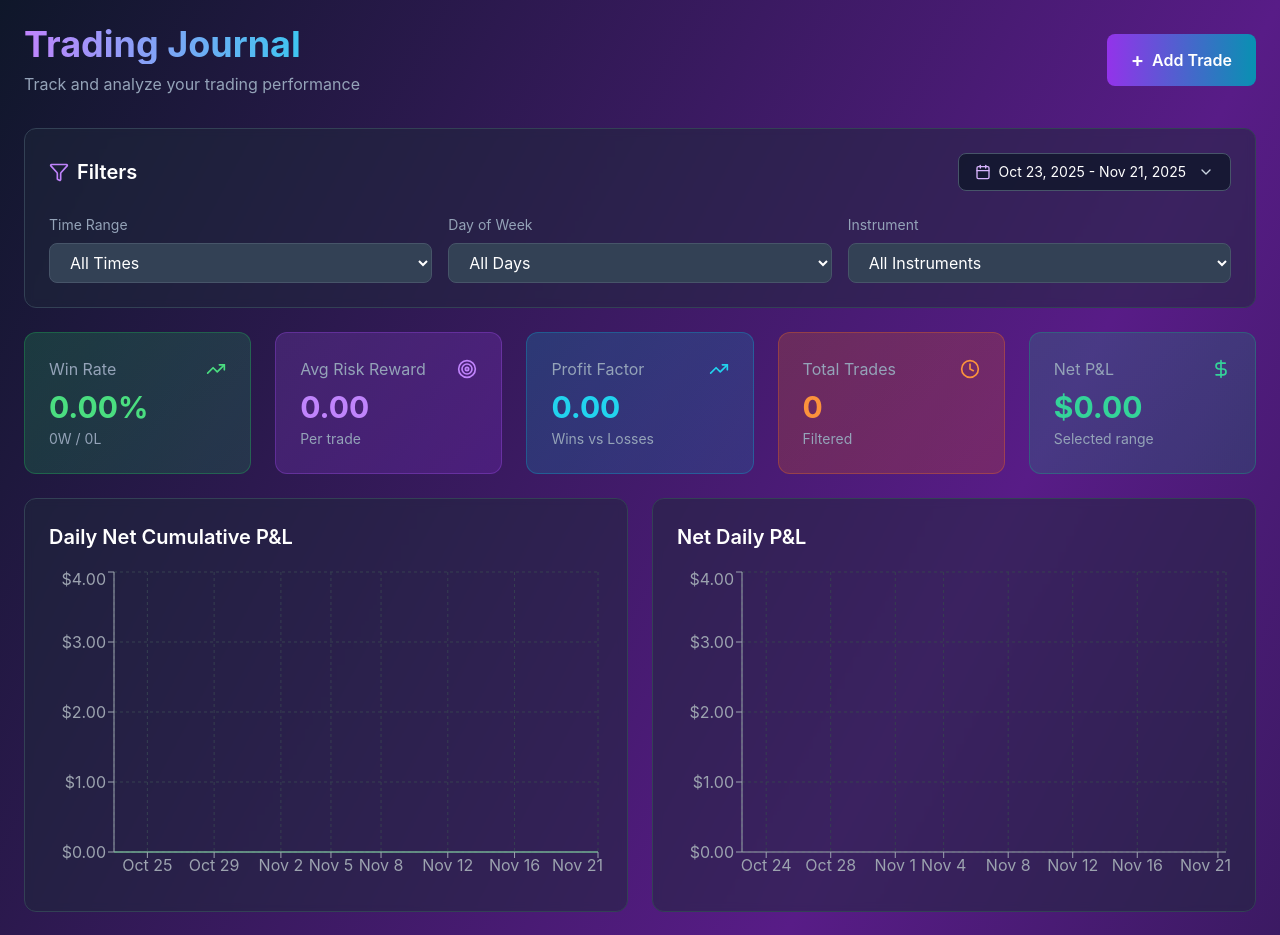
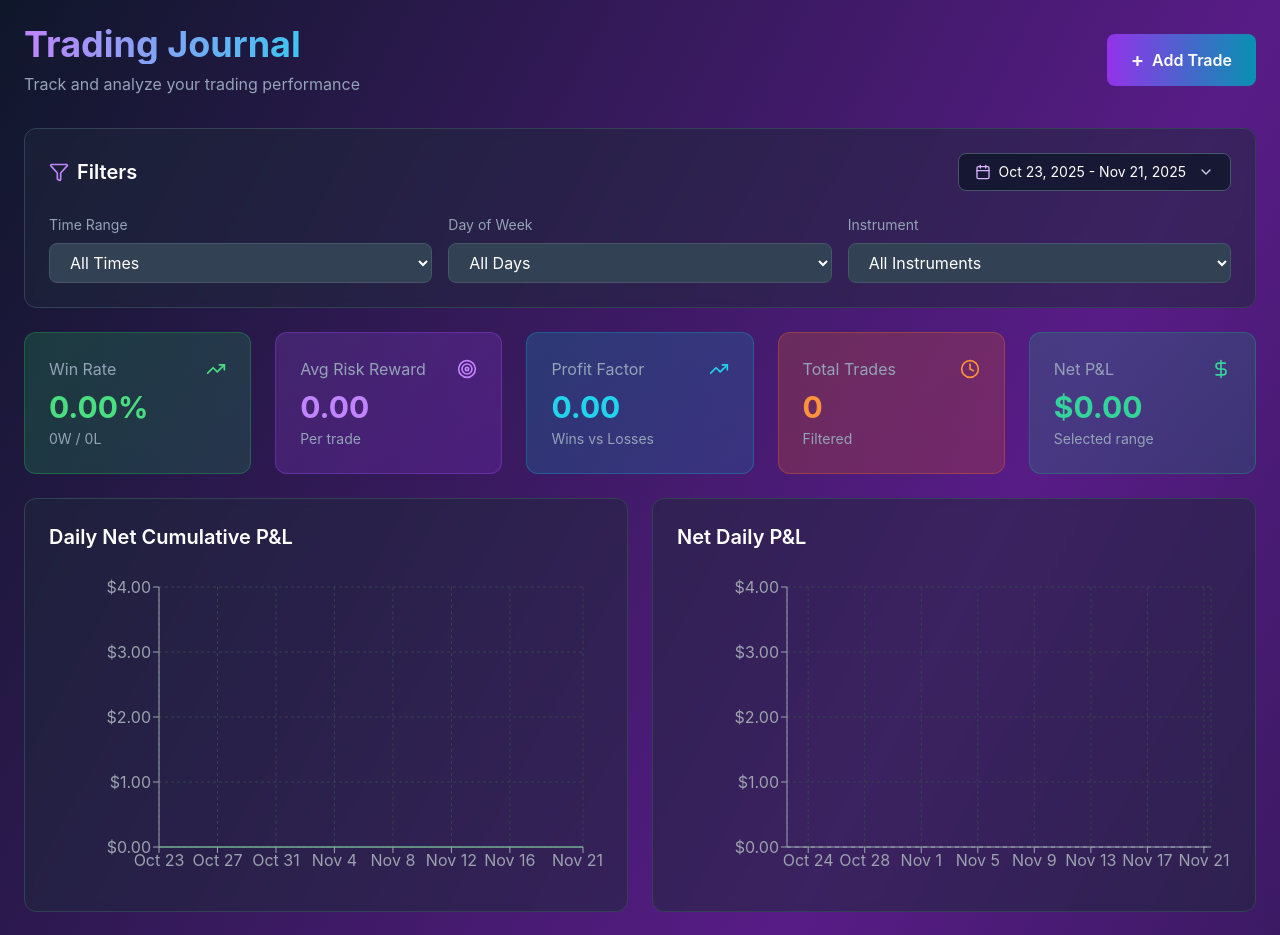
Before and after one commit to Sanchezter88/TradingJournal, a React (Create React App) app: page / in a window 1280 px wide. Shown: the top 935 px of the page. Built offline with nearby package versions, Linux system fonts and the light colour scheme.

Commit message:
Improve chart layout and zero line

```diff
--- a/src/App.js
+++ b/src/App.js
@@ -9,7 +9,8 @@ import {
   ResponsiveContainer,
   AreaChart,
   Area,
-  Cell
+  Cell,
+  ReferenceLine
 } from 'recharts';
 import {
   Calendar,
@@ -983,7 +984,10 @@ function App() {
           <div className="bg-slate-800/50 backdrop-blur-sm rounded-xl p-6 border border-slate-700 relative z-0">
             <h3 className="text-xl font-semibold mb-4">Daily Net Cumulative P&L</h3>
             <ResponsiveContainer width="100%" height={320}>
-              <AreaChart data={cumulativePnLData}>
+              <AreaChart
+                data={cumulativePnLData}
+                margin={{ left: 50, right: 20, top: 20, bottom: 10 }}
+              >
                 <defs>
                   <linearGradient id="cumulativeGradient" x1="0" y1="0" x2="0" y2="1">
                     <stop offset="5%" stopColor="#22c55e" stopOpacity={0.4} />
@@ -1005,7 +1009,10 @@ function App() {
           <div className="bg-slate-800/50 backdrop-blur-sm rounded-xl p-6 border border-slate-700 relative z-0">
             <h3 className="text-xl font-semibold mb-4">Net Daily P&L</h3>
             <ResponsiveContainer width="100%" height={320}>
-              <BarChart data={dailyPnLData}>
+              <BarChart
+                data={dailyPnLData}
+                margin={{ left: 50, right: 20, top: 20, bottom: 10 }}
+              >
                 <CartesianGrid strokeDasharray="3 3" stroke="#374151" />
                 <XAxis dataKey="label" stroke="#9ca3af" />
                 <YAxis stroke="#9ca3af" tickFormatter={(value) => currencyFormatter.format(value)} />
@@ -1013,6 +1020,7 @@ function App() {
                   contentStyle={{ backgroundColor: '#0f172a', border: '1px solid #475569' }}
                   formatter={(value) => [currencyFormatter.format(value), 'Daily P&L']}
                 />
+                <ReferenceLine y={0} stroke="#94a3b8" strokeDasharray="4 4" />
                 <Bar dataKey="pnl" radius={[4, 4, 0, 0]}>
                   {dailyPnLData.map((entry) => (
                     <Cell key={entry.date} fill={entry.pnl >= 0 ? '#22c55e' : '#f87171'} />
```
